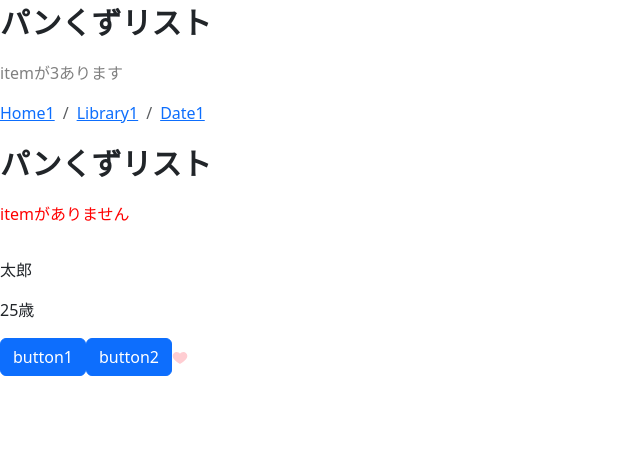
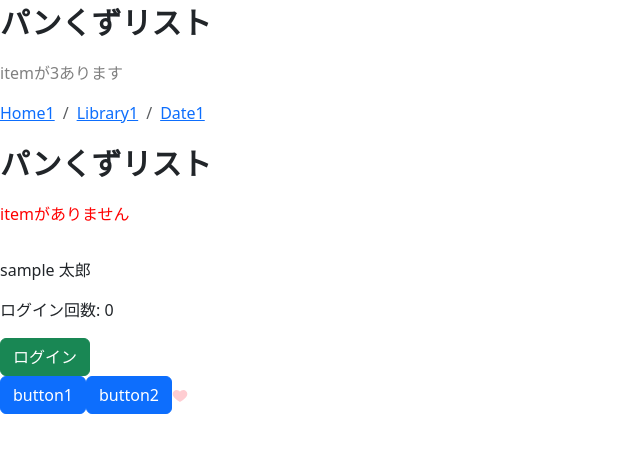
Before and after one commit to umedanaoyuki/react-typescript0909, a React (Vite) app: page / in a window 1280 px wide. Shown: the top 452 px of the page, without its empty margins (0-640 px from the left). Built offline with nearby package versions, Linux system fonts and the light colour scheme.

Commit message:
feat: オブジェクトのstate管理

```diff
--- a/src/UserDetail.tsx
+++ b/src/UserDetail.tsx
@@ -1,10 +1,37 @@
+import { useState } from "react";
+
+type User = {
+  firstName: string;
+  lastName: string;
+  loginCount: number;
+};
+
 export const UserDetail = () => {
-  const age = 25;
+  const [user, setUser] = useState<User>({
+    firstName: "sample",
+    lastName: "太郎",
+    loginCount: 0,
+  });
+
+  const handleLogin = () => {
+    const newCount = user.loginCount + 1;
+    setUser({
+      ...user,
+      loginCount: newCount,
+    });
+  };
 
   return (
     <div>
-      <p>太郎</p>
-      <p>{age}歳</p>
+      <p>
+        {user.firstName} {user.lastName}
+      </p>
+      <p>ログイン回数: {user.loginCount} </p>
+      <div>
+        <button className="btn btn-success" onClick={handleLogin}>
+          ログイン
+        </button>
+      </div>
     </div>
   );
 };
```
